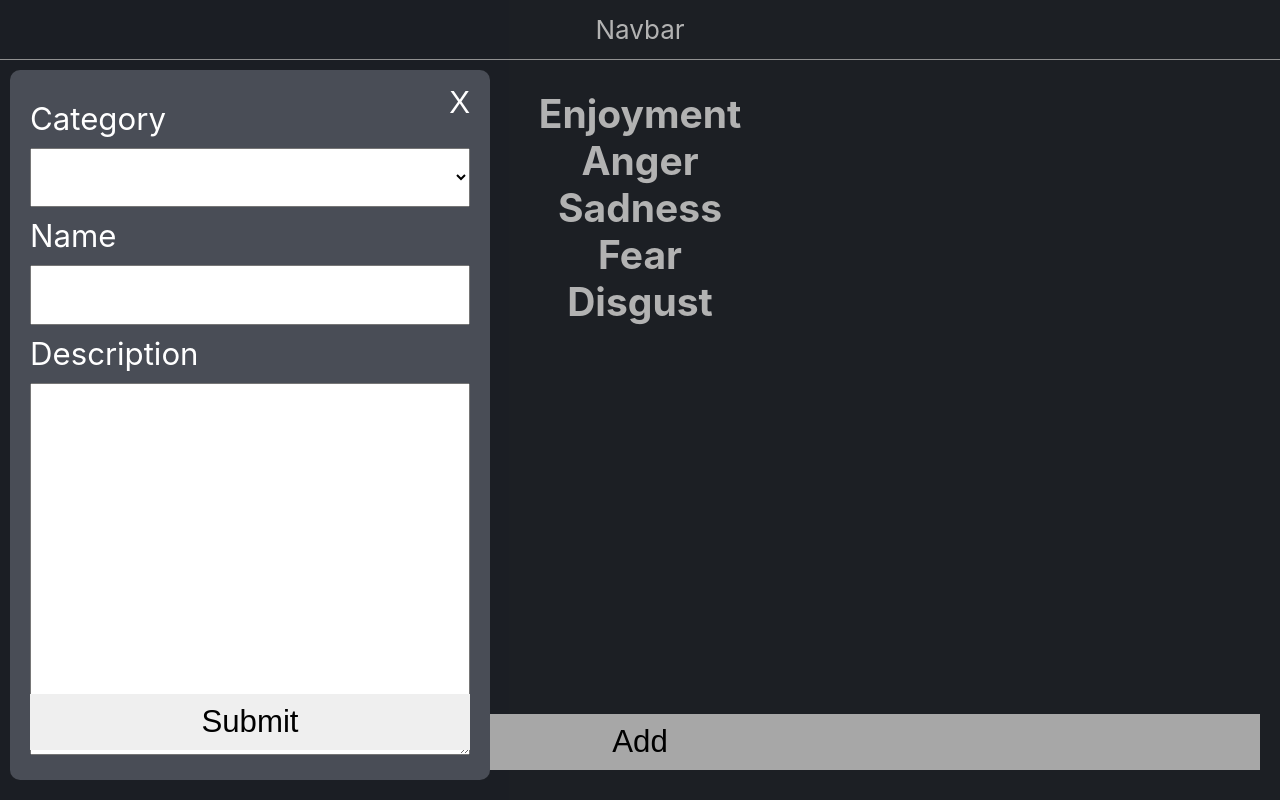
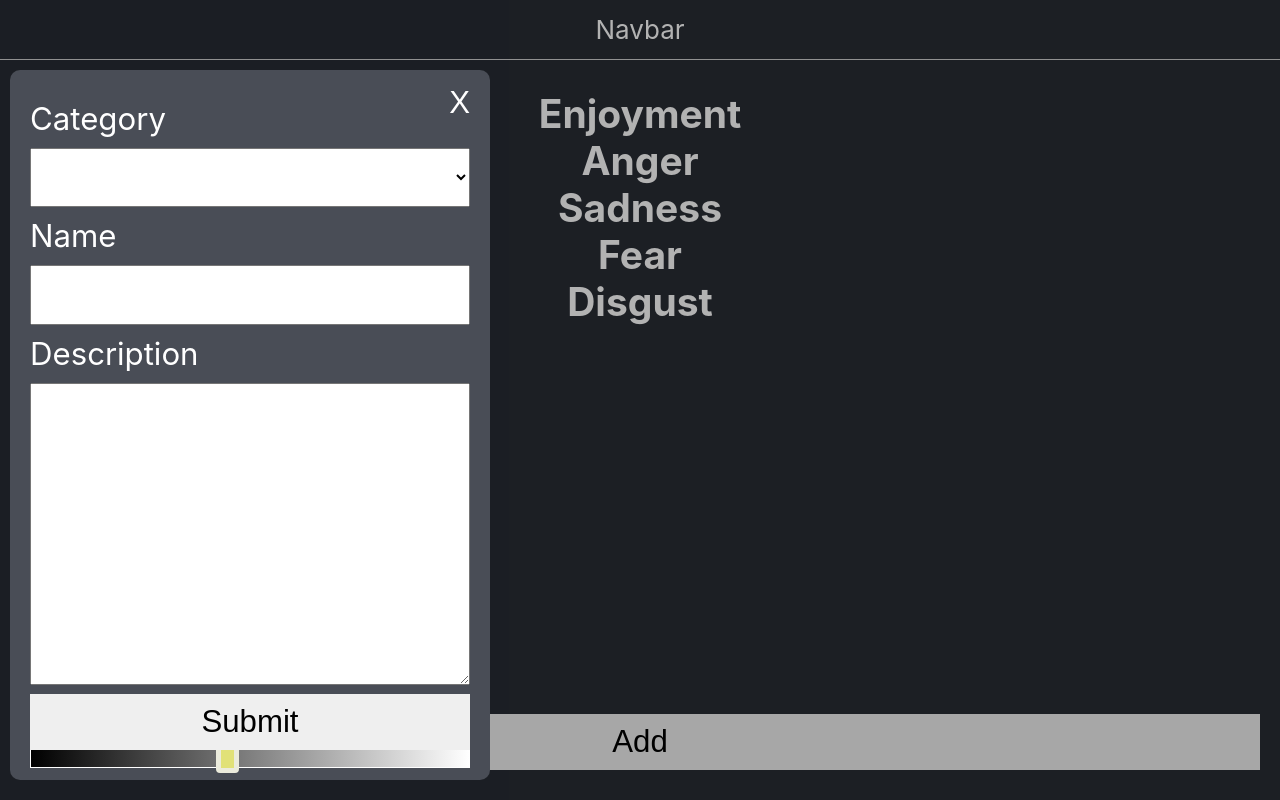
Before and after one commit to AladinJmila/emotions-diary-frontend, a React (Create React App) app: page /categories in a window 1280 px wide. Both pictures are taken after a click on the button "Add". Built offline with nearby package versions, Linux system fonts and the light colour scheme; data requests are answered from the project's data file.

Commit message:
Completed Emotions Form

```diff
--- a/package.json
+++ b/package.json
@@ -14,7 +14,7 @@
     "web-vitals": "^2.1.4"
   },
   "scripts": {
-    "start": "react-scripts start",
+    "start": "set PORT=2000 && react-scripts start",
     "build": "react-scripts build",
     "test": "react-scripts test",
     "eject": "react-scripts eject"
--- a/src/components/EmotionForm.jsx
+++ b/src/components/EmotionsForm.jsx
@@ -7,6 +7,7 @@ const EmotionForm = ({ setShowModal, categories }) => {
   const [categoryId, setCategoryId] = useState('');
   const [name, setName] = useState('');
   const [description, setDescription] = useState('');
+  const [posNeg, setPosNeg] = useState(5);
   const { addEmotion } = useEmotions();
   useEffect(() => {}, []);
 
@@ -14,7 +15,7 @@ const EmotionForm = ({ setShowModal, categories }) => {
     e.preventDefault();
 
     // addEmotion({ id: randomId(), categoryId, name, description });
-    console.log({ id: randomId(), categoryId, name, description });
+    console.log({ id: randomId(), categoryId, name, description, posNeg });
     setName('');
     setDescription('');
     setShowModal(false);
@@ -46,11 +47,19 @@ const EmotionForm = ({ setShowModal, categories }) => {
       <textarea
         id='description'
         cols='30'
-        rows='10'
+        rows='8'
         value={description}
         onChange={e => setDescription(e.target.value)}
       ></textarea>
-
+      <label htmlFor='pos-neg-scale'>Positivity Scale</label>
+      <input
+        type='range'
+        id='pos-neg-scale'
+        min='1'
+        max='10'
+        value={posNeg}
+        onChange={e => setPosNeg(e.target.value)}
+      />
       <div className='bottom'>
         <button>Submit</button>
       </div>
--- a/src/components/Forms.css
+++ b/src/components/Forms.css
@@ -19,3 +19,33 @@
   color: white;
   cursor: pointer;
 }
+
+#pos-neg-scale {
+  -webkit-appearance: none;
+  appearance: none;
+  width: 100%;
+  outline: none;
+  height: 25px;
+  background-image: linear-gradient(to right, #000, #fff) !important;
+  border: 1px solid #fff;
+  padding: 2px;
+}
+
+#pos-neg-scale::-webkit-slider-thumb {
+  -webkit-appearance: none;
+  appearance: none;
+  width: 23px;
+  height: 34px;
+  background-color: var(--color1);
+  border: 5px solid rgb(235, 235, 220);
+  border-radius: 4px;
+  cursor: pointer;
+}
+
+#pos-neg-scale::-moz-range-thumb {
+  width: 23px;
+  height: 34px;
+  background-color: var(--royal-red);
+  border-radius: 4px;
+  cursor: pointer;
+}
--- a/src/index.css
+++ b/src/index.css
@@ -2,6 +2,7 @@
   --wireframe: 1px solid #cfcfcf;
   --bw-shade1: #282c34;
   --bw-shade2: #494d56;
+  --color1: #e1e177;
 }
 
 body,
--- a/src/pages/Categories.jsx
+++ b/src/pages/Categories.jsx
@@ -1,8 +1,8 @@
-import { useEffect, useState } from 'react';
+import { useEffect } from 'react';
 import { useNavigate } from 'react-router-dom';
 import { useCategories } from '../hooks/useCategories';
 import { useUI } from '../hooks/useUI';
-import EmotionForm from '../components/EmotionForm';
+import EmotionsForm from '../components/EmotionsForm';
 import Modal from '../components/Modal';
 
 import './Categories.css';
@@ -26,7 +26,7 @@ const Editor = () => {
         ))}
       {showModal && (
         <Modal>
-          <EmotionForm setShowModal={setShowModal} categories={categories} />
+          <EmotionsForm setShowModal={setShowModal} categories={categories} />
         </Modal>
       )}
       <div className='bottom'>
--- a/src/pages/Category.jsx
+++ b/src/pages/Category.jsx
@@ -3,7 +3,7 @@ import { useParams } from 'react-router-dom';
 import { useFetch } from '../hooks/useFetch';
 import { useUI } from '../hooks/useUI';
 import { useCategories } from '../hooks/useCategories';
-import EmotionForm from '../components/EmotionForm';
+import EmotionsForm from '../components/EmotionsForm';
 import Modal from '../components/Modal';
 
 function Category() {
@@ -23,7 +23,7 @@ function Category() {
       {emotions && emotions.map(em => <p key={em.id}>{em.name}</p>)}
       {showModal && (
         <Modal>
-          <EmotionForm setShowModal={setShowModal} categories={categories} />
+          <EmotionsForm setShowModal={setShowModal} categories={categories} />
         </Modal>
       )}
       <div className='bottom'>
```
